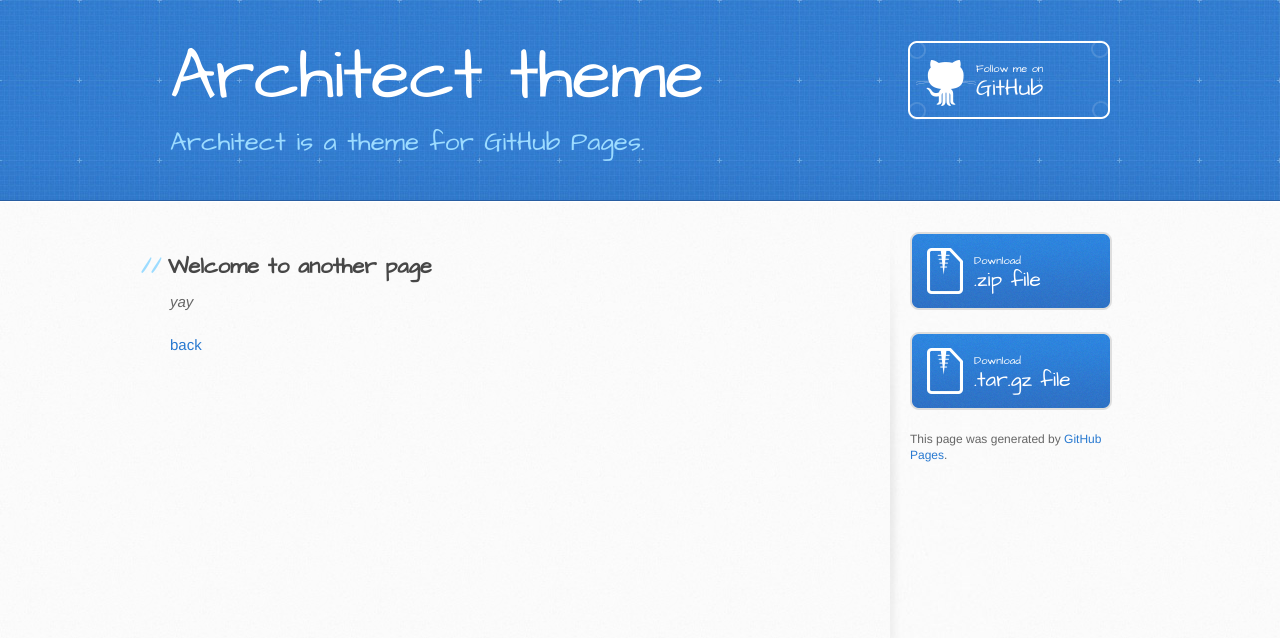
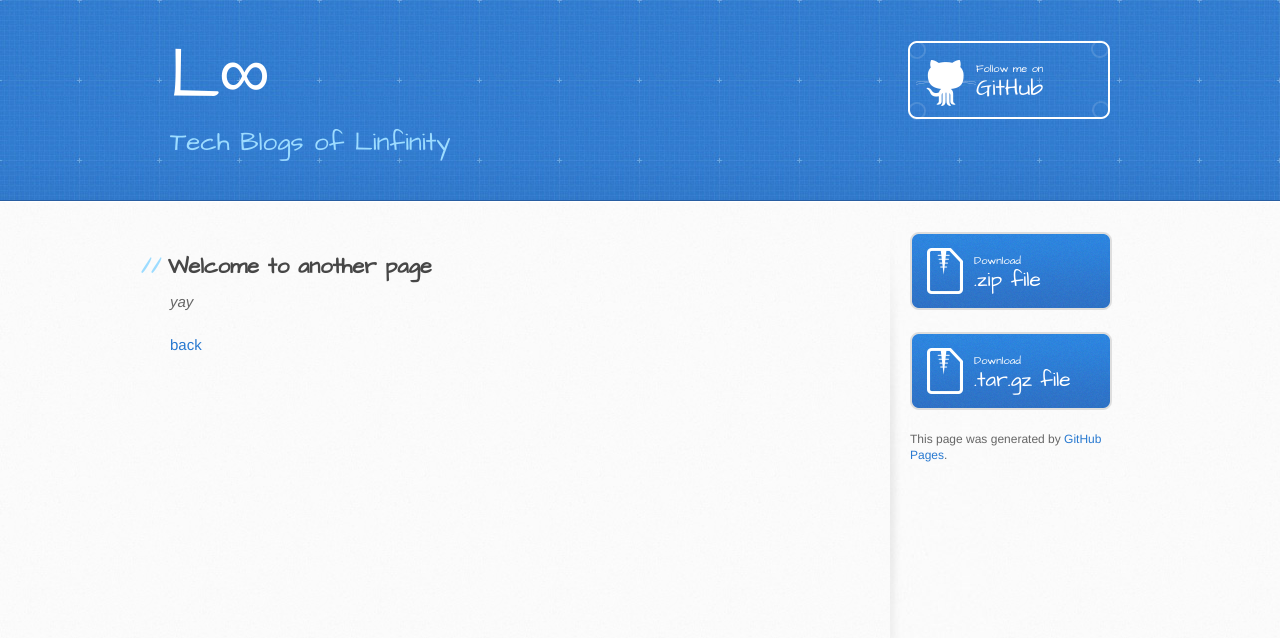
Before and after one commit to llint/llint.github.io, a Jekyll site: the page built from another-page.md, in a window 1280 px wide. Shown: the top 638 px of the page. Built offline with Jekyll 4.4.1, drawn with Linux system fonts in a browser that asks for light colours; our own code applies the rules of GitHub Pages for plain Markdown files.

Commit message:
Update _config.yml

```diff
--- a/_config.yml
+++ b/_config.yml
@@ -1,5 +1,5 @@
-title: Architect theme
-description: Architect is a theme for GitHub Pages.
+title: L∞
+description: Tech Blogs of Linfinity
 show_downloads: true
 google_analytics:
 theme: jekyll-theme-architect
```
